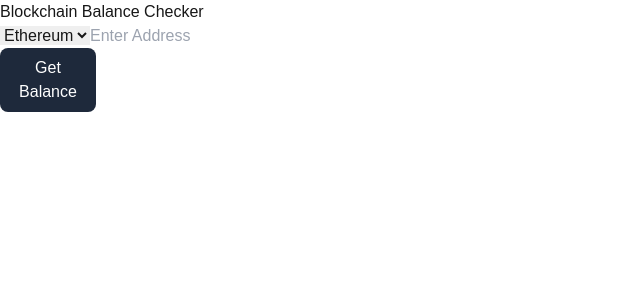
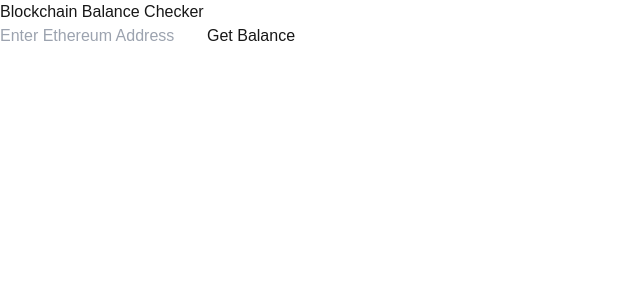
Before and after one commit to RikenMor001/chain_abstraction, a Next.js app: page / in a window 1280 px wide. Shown: the top 300 px of the page, without its empty margins (0-640 px from the left). Built offline with nearby package versions, Linux system fonts and the light colour scheme.

Commit message:
Update page.tsx

```diff
--- a/src/app/page.tsx
+++ b/src/app/page.tsx
@@ -10,36 +10,30 @@
   const handleGetBalance = async () => {
     try {
       const response = await fetch(`/api/getBalance?chain=${chain}&address=${address}`);
+
+      if (!response.ok) {
+        throw new Error(`Error: ${response.status}`);
+      }
+
       const data = await response.json();
-            setBalance(data.balance);
+      setBalance(data.balance || 'Error fetching balance');
     } catch (error) {
       console.error('Error fetching balance:', error);
+      setBalance('Error fetching balance');
     }
   };
 
   return (
     <div className="container">
       <h1>Blockchain Balance Checker</h1>
-            <select value={chain} onChange={(e) => setChain(e.target.value)}>
-                <option value="ethereum">Ethereum</option>
-                <option value="solana">Solana</option>
-            </select>
       <input
         type="text"
-                placeholder="Enter Address"
+        placeholder="Enter Ethereum Address"
         value={address}
         onChange={(e) => setAddress(e.target.value)}
       />
-            <div className="flex flex-col">
-                <div className="rounded-lg px-2 py-2 bg-slate-800 text-white w-24">
       <button onClick={handleGetBalance}>Get Balance</button>
-                </div>
-                <div>
-                    {balance && <div>
-                        Balance: {balance}
-                    </div>}
-                </div>
-            </div>
+      {balance && <div>Balance: {balance} ETH</div>}
     </div>
   );
 }
```
Lines whose indentation alone changed are shown as unchanged.
